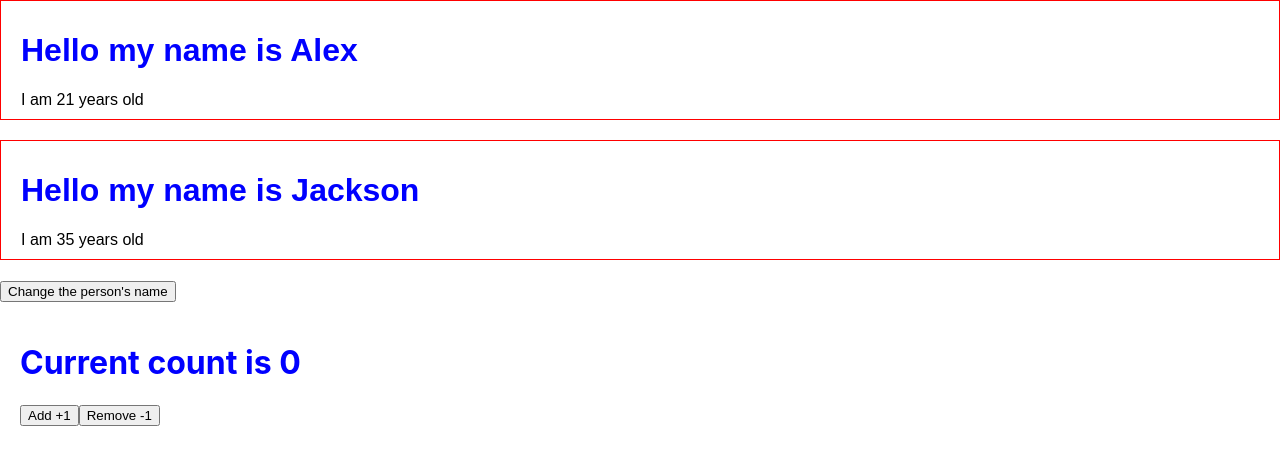
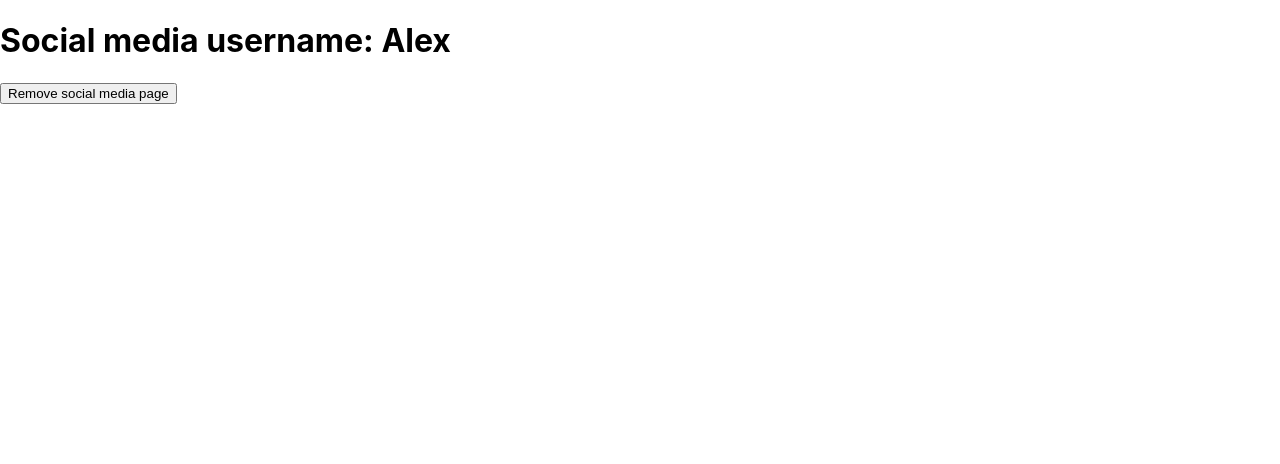
Before and after one commit to artoryas/react-course, a React (Create React App) app: page / in a window 1280 px wide. Shown: the top 464 px of the page. Built offline with nearby package versions, Linux system fonts and the light colour scheme.

Commit message:
Added lecture 4

```diff
--- a/src/App.js
+++ b/src/App.js
@@ -1,49 +1,30 @@
 import React from 'react';
-import Counter from './components/Counter/Counter';
-import Profile from './components/Profile/Profile.jsx';
+import SocialMediaPage from './components/SocialMediaPage/SocialMediaPage';
 
 export default class App extends React.Component {
   state = {
-    persons: [
-      {
-        name: "Alex",
-        surname: "Johnson",
-        age: 21,
-        skills: ["HTML", 'CSS', "JS"],
-      },
-      {
-        name: "Jackson",
-        surname: "Johnson",
-        age: 35,
-        skills: ["Python", 'Java', "SQL"],
-      }
-    ]
+    person: {
+      name: 'Alex',
+      age: 21
+    },
+    showSocialMedia: true
+  }
+
+  updatePerson = () => {
+    this.setState({person: {
+      name: 'Martha',
+      age: 25
+    }})
   }
 
   render() {
-    const updatePersonsName = () => {
-      this.setState((prevState) => {
-        return {
-          persons: prevState.persons.map((person) => {
-            if (person.name === "Alex") {
-              person.name = "Tyler";
-              return person;
-            }
-            return person;
-          })
-        }
-      })
-    }
-
     return (
       <React.Fragment>
-        {
-          this.state.persons.map((person, index) => (
-            <Profile key={index} person={person} />
-          ))
-        }
-        <button onClick={updatePersonsName}>Change the person's name</button>
-        <Counter />
+        {this.state.showSocialMedia && <SocialMediaPage username={this.state.person.name}/>}
+
+        <button onClick={() => this.setState({showSocialMedia: false})}>
+          Remove social media page
+        </button>
       </React.Fragment>
     )
   }
--- a/src/components/Profile/Profile.jsx
+++ b/src/components/Profile/Profile.jsx
@@ -2,13 +2,12 @@ import React from 'react';
 import './profile.css';
 
 export default function Profile(props) {
-    const {name, age} = props.person;
     console.log("PROFILE - I AM RENDERED")
     return (
         <div className="profile is-bold-text">
-            <h1> Hello my name is {name}</h1>
+            <h1> Hello my name is {props.name}</h1>
             <div>
-                I am {age} years old
+                I am {props.age} years old
             </div>
         </div>
     )
--- /dev/null
+++ b/src/components/SocialMediaPage/SocialMediaPage.js
@@ -0,0 +1,25 @@
+import React from "react";
+
+export default class SocialMediaPage extends React.Component {
+    state = {
+        username: this.props.username
+    }
+    interval;
+
+    componentDidMount = () => {
+       this.interval = setInterval(() => {
+           console.count('Getting new data...')
+       }, 2000)
+    }
+
+    componentWillUnmount = () => {
+        clearInterval(this.interval);
+    }
+
+    render() {
+        console.log(this.props)
+        return (
+            <h1>Social media username: {this.state.username}</h1>
+        )
+    }
+}
```
